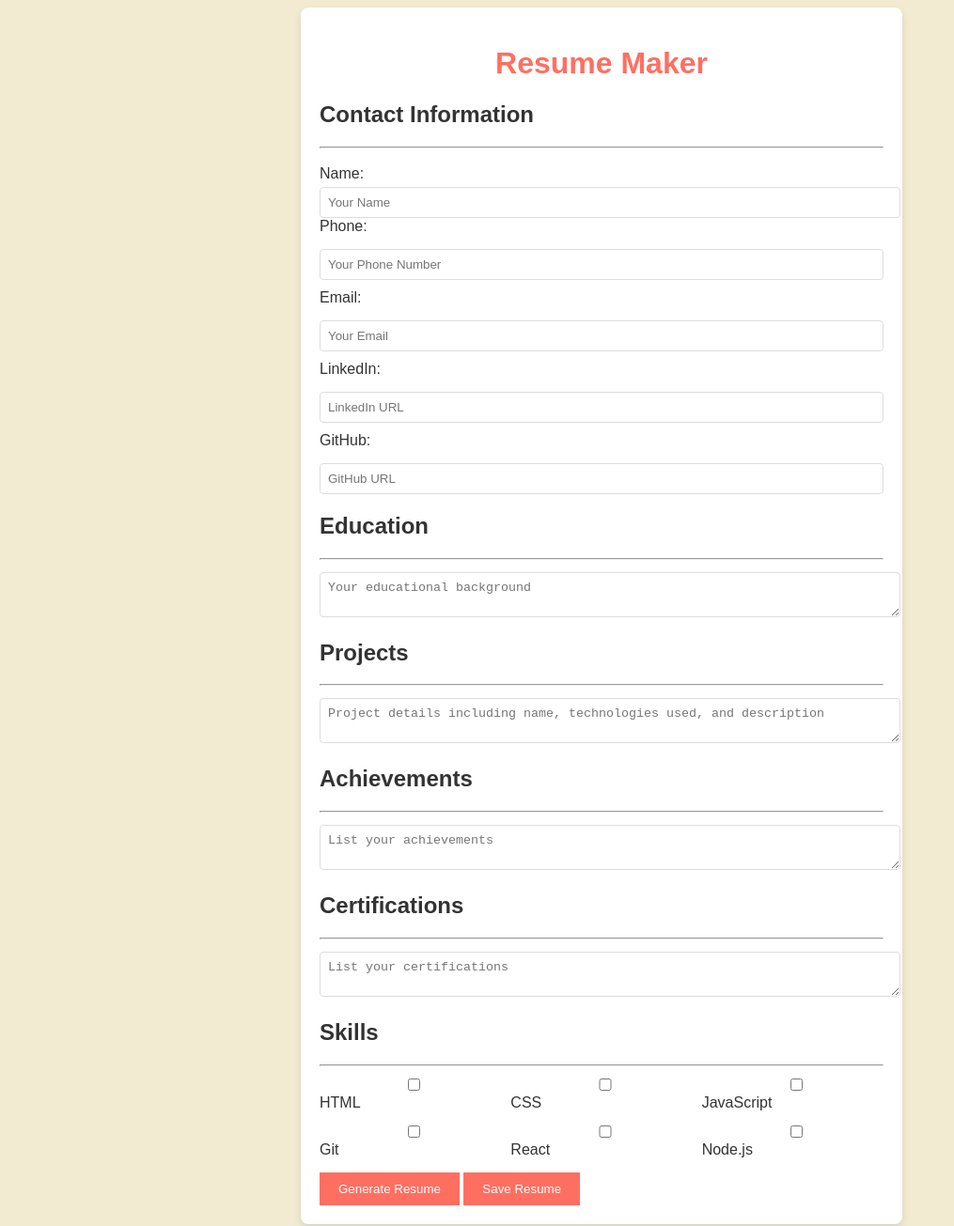
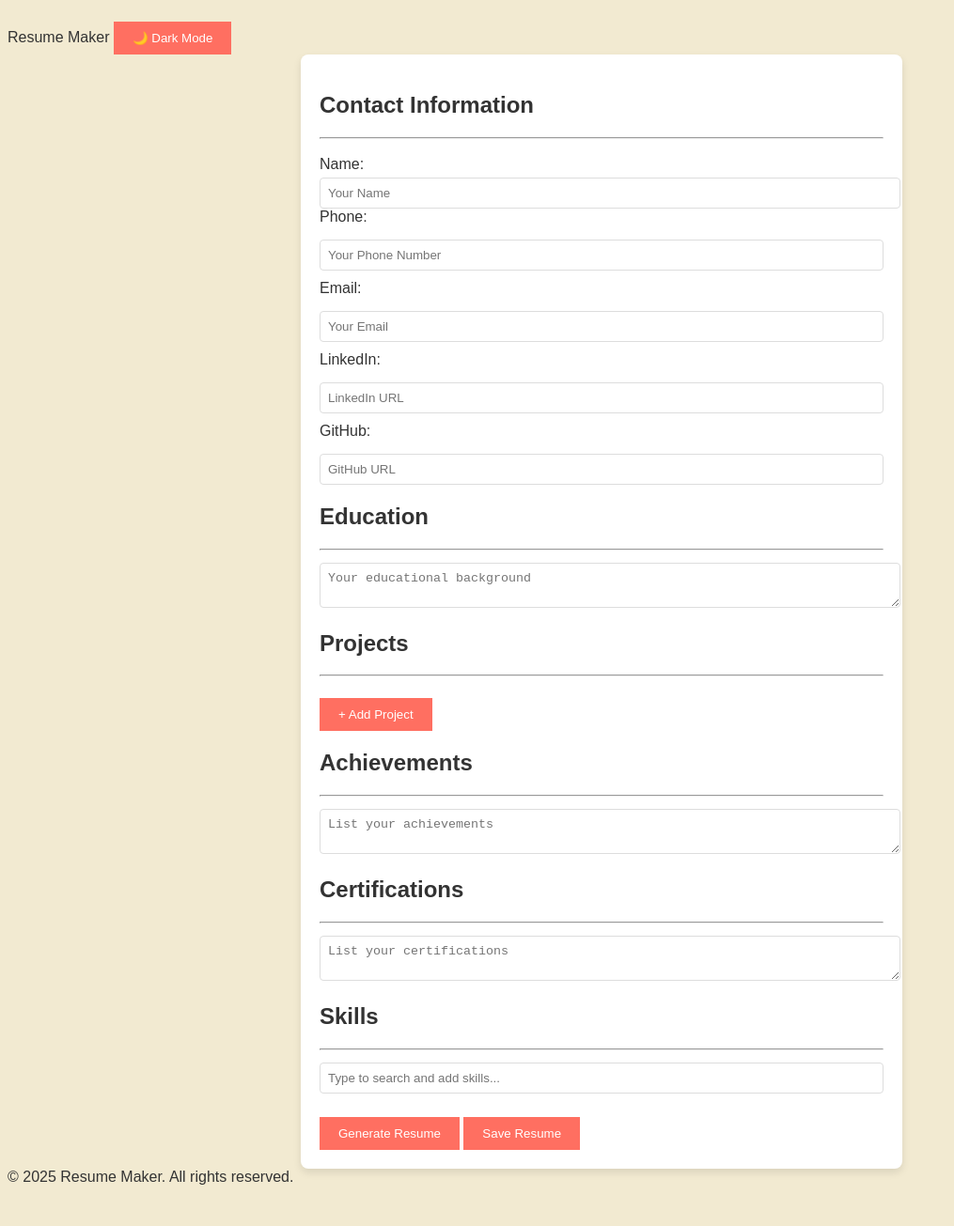
Before and after one commit to sharath4444/resume_maker, a website: page public/index.html in a window 1280 px wide. Shown: the top 1305 px of the page at 94% size, without its empty margins (0-1015 px from the left). After the commit the page ends 1270 px from the top, so only its background shows below. Drawn offline with nearby package versions, Linux system fonts and the light colour scheme.

Commit message:
Update index.html

```diff
--- a/public/index.html
+++ b/public/index.html
@@ -8,8 +8,12 @@
   <script src="https://cdnjs.cloudflare.com/ajax/libs/jspdf/2.4.0/jspdf.umd.min.js"></script>
 </head>
 <body>
+  <header class="main-header">
+    <span class="header-title">Resume Maker</span>
+    <button id="themeToggle" class="theme-toggle" type="button" onclick="toggleTheme()">🌙 Dark Mode</button>
+  </header>
   <div class="container">
-    <h1>Resume Maker</h1>
+    <h1 style="display:none;">Resume Maker</h1>
     <form id="resumeForm">
       <!-- Contact Information -->
       <h2>Contact Information</h2>
@@ -35,7 +39,10 @@
       <!-- Projects -->
       <h2>Projects</h2>
       <hr>
-      <textarea id="projects" placeholder="Project details including name, technologies used, and description"></textarea><br>
+      <div id="projectsSection">
+        <!-- Project cards will be inserted here -->
+      </div>
+      <button type="button" id="addProjectBtn">+ Add Project</button>
 
       <!-- Achievements -->
       <h2>Achievements</h2>
@@ -51,12 +58,9 @@
       <h2>Skills</h2>
       <hr>
       <div class="skills-container">
-        <label><input type="checkbox" id="html" value="HTML"> HTML</label>
-        <label><input type="checkbox" id="css" value="CSS"> CSS</label>
-        <label><input type="checkbox" id="js" value="JavaScript"> JavaScript</label>
-        <label><input type="checkbox" id="git" value="Git"> Git</label>
-        <label><input type="checkbox" id="react" value="React"> React</label>
-        <label><input type="checkbox" id="nodejs" value="Node.js"> Node.js</label>
+        <input type="text" id="skillInput" placeholder="Type to search and add skills..." autocomplete="off">
+        <div id="skillsSuggestions" class="suggestions"></div>
+        <div id="selectedSkills" class="selected-skills"></div>
       </div>
 
       <!-- Buttons -->
@@ -64,8 +68,14 @@
       <button type="button" onclick="saveResume()">Save Resume</button>
     </form>
 
+    <div id="formMessage" class="form-message"></div>
+    <div id="loadingIcon" class="loading-icon" style="display:none;"></div>
+
     <div id="resumeDisplay" class="resume" style="display: none;"></div>
   </div>
+  <footer class="main-footer">
+    &copy; 2025 Resume Maker. All rights reserved.
+  </footer>
   <script src="script.js"></script>
 </body>
 </html>
```
